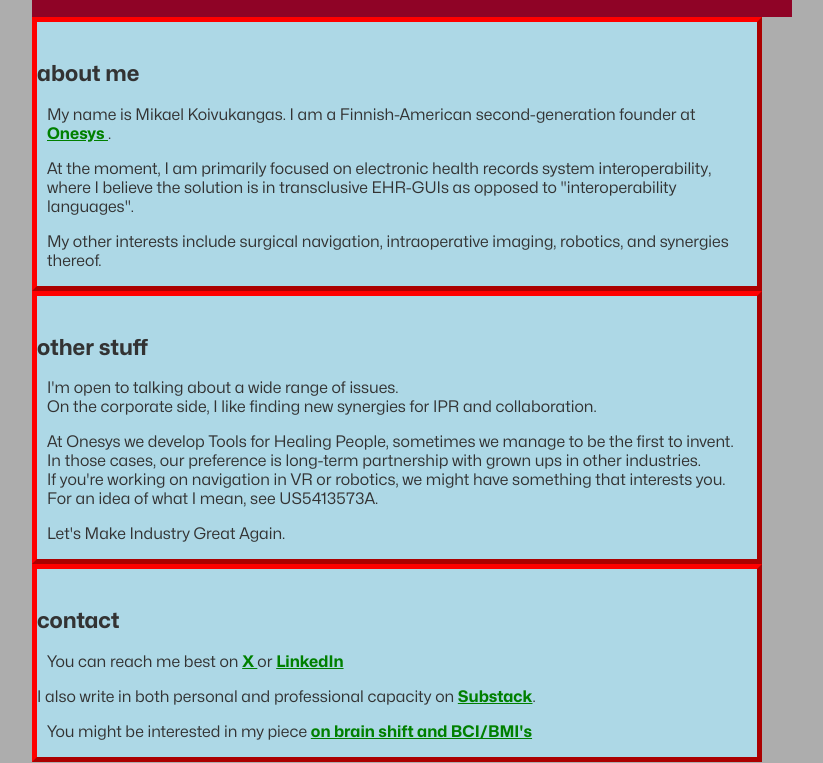
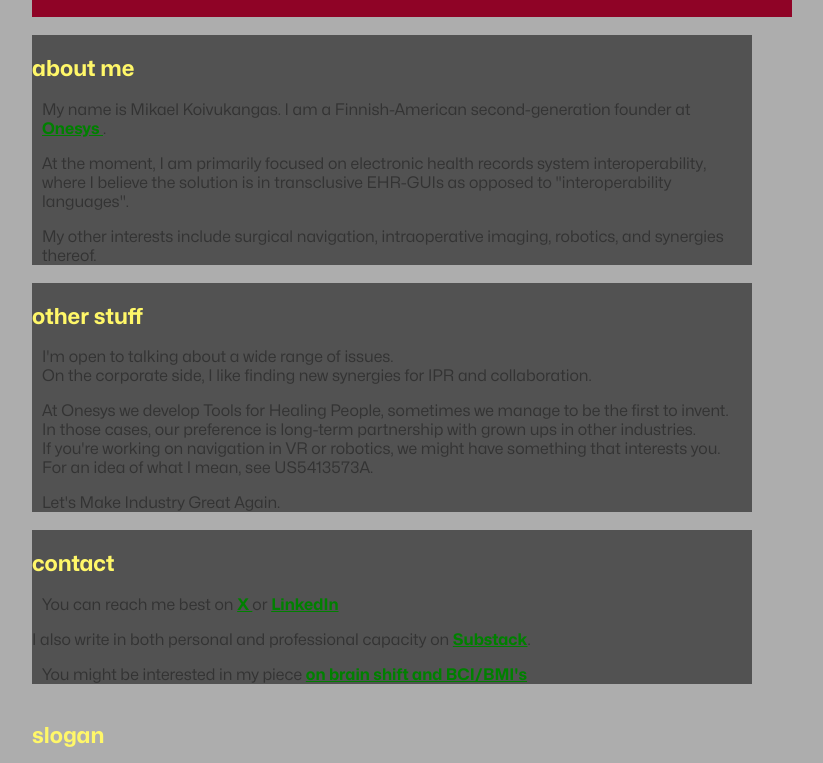
Before and after one commit to Mikael-Koivukangas/home, a plain HTML site: page index.html in a window 1280 px wide. Shown: the part 70-833 px from the top of the page, without its empty margins (104-927 px from the left). Drawn offline with Linux system fonts and the light colour scheme.

Commit message:
Update style.css

```diff
--- a/style.css
+++ b/style.css
@@ -22,8 +22,8 @@
 }
 
 .div1 {
-  border: 5px outset red;
-  background-color: lightblue;
+  border: 5px #8f0326;
+  background-color: #525252;
   text-align: left;
   max-width: 720px;
 }
@@ -44,7 +44,7 @@
 h2 {
     font-family: 'Mona Sans';
     font-size: 22px;
-    color: #333;
+    color: #fff769;
     padding-top: 20px;
 }
 body {
```
